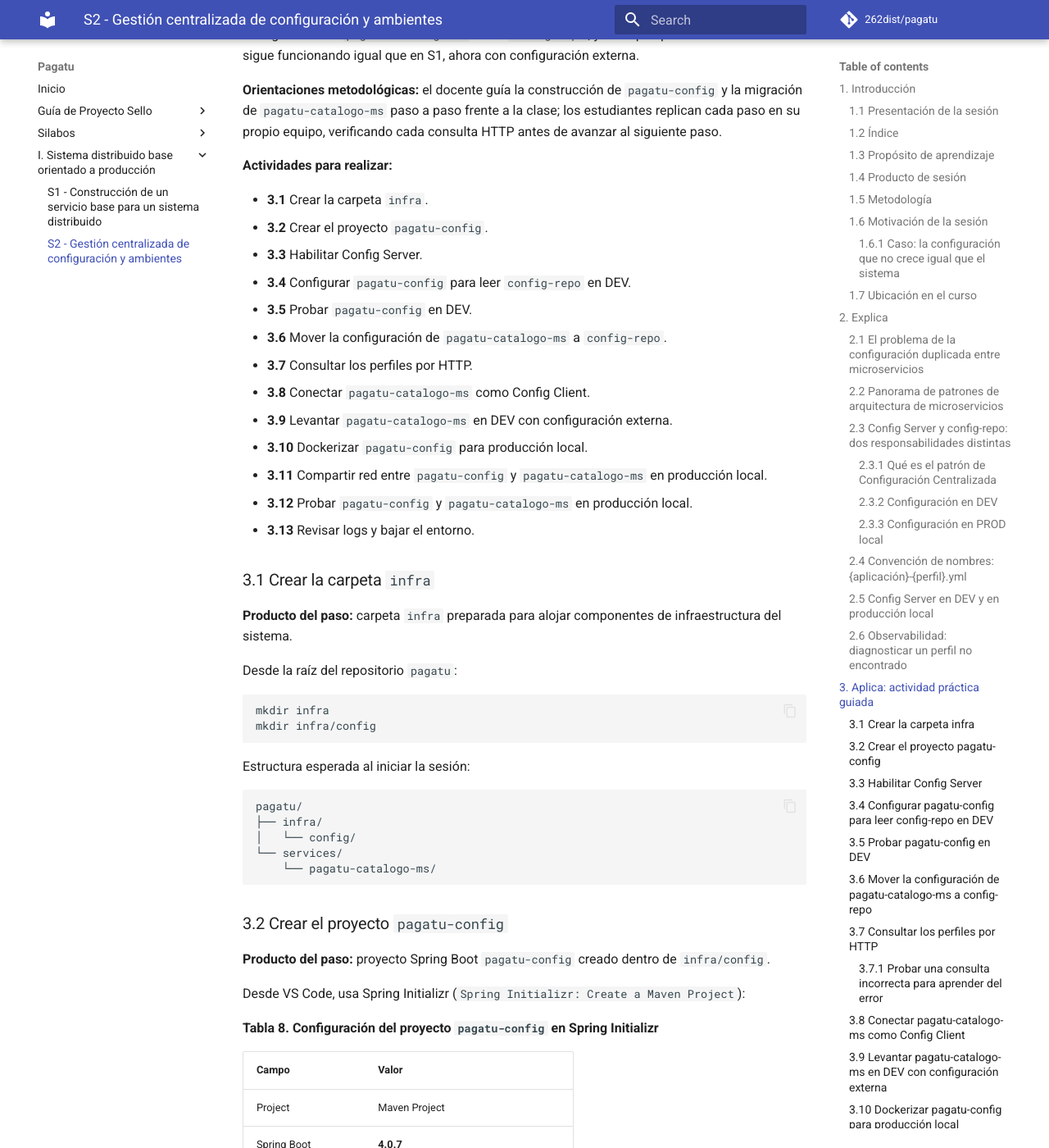
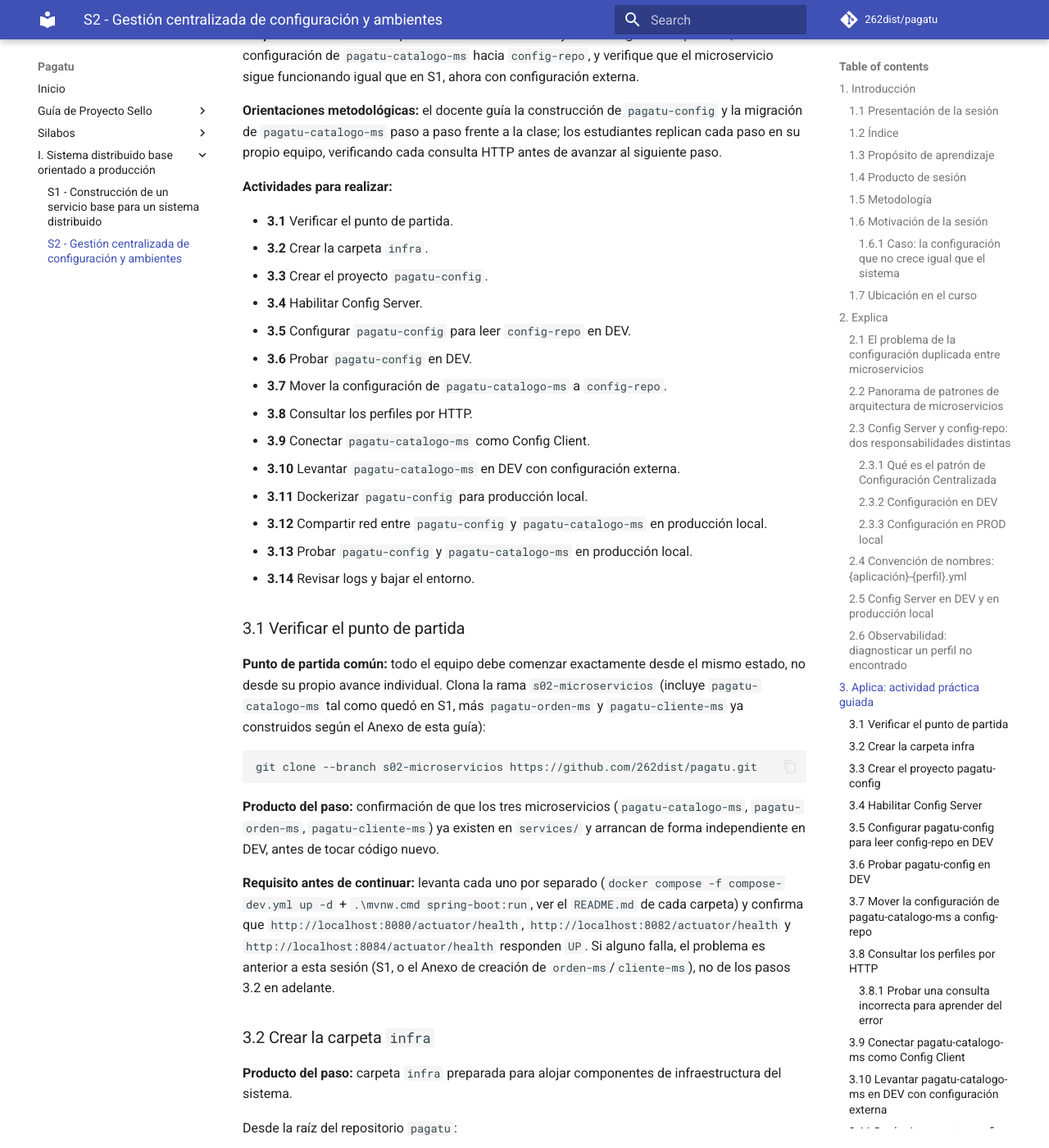
Before and after one commit to rbn-69-cod/pagatu, an MkDocs documentation site: the page built from docs/sesiones/S02_Configuracion_Centralizada_Ambientes.md, in a window 1280 px wide and 1400 px high, scrolled down 12144 px. Shown: the whole window at 82% size. Built offline with MkDocs 1.6.1 and Material for MkDocs 9.7.7, drawn with Linux system fonts in a browser that asks for light colours; comment, search, counter and statistics services are not loaded; some of the changed text lies outside the part shown.

Commit message:
Sesion 2

````diff
--- a/docs/sesiones/S02_Configuracion_Centralizada_Ambientes.md
+++ b/docs/sesiones/S02_Configuracion_Centralizada_Ambientes.md
@@ -35,7 +35,7 @@ Al concluir la clase, estarás en condiciones de:
 | Actividades a Realizar en el Periodo | Orientaciones generales (Orientaciones Metodológicas) | Material de estudio recomendado |
 |---|---|---|
 | Revisión previa individual | Revisar `application-dev.yml` y `application-prod.yml` de `pagatu-catalogo-ms` (S1) y confirmar que el servicio sigue arrancando con Maven Wrapper. Trabajo individual, antes de clase; identificar qué valores son iguales y cuáles cambian entre DEV y PROD. | Evidencia individual de S1, `application-dev.yml`/`application-prod.yml` actuales. |
-| Clase presencial | Construcción guiada de `pagatu-config`, `config-repo` y migración de `pagatu-catalogo-ms` a Config Client; verificación por HTTP en DEV y en producción local. Trabajo individual, siguiendo al docente paso a paso; consulta inmediata ante un perfil no encontrado o un microservicio que no arranca. | Pasos 3.1 a 3.13 de esta guía. |
+| Clase presencial | Construcción guiada de `pagatu-config`, `config-repo` y migración de `pagatu-catalogo-ms` a Config Client; verificación por HTTP en DEV y en producción local. Trabajo individual, siguiendo al docente paso a paso; consulta inmediata ante un perfil no encontrado o un microservicio que no arranca. | Pasos 3.1 a 3.14 de esta guía. |
 | Evaluación formativa | Revisión en clase de `pagatu-config` respondiendo por HTTP en DEV y PROD local, y de `pagatu-catalogo-ms` arrancando con configuración externa. La evidencia se completa y sustenta de forma individual, fuera del aula, según los criterios mínimos de la sección 4.4. | Indicaciones de entrega (4.3), rúbrica de evaluación (4.6). |
 
 ### 1.6 Motivación de la sesión
@@ -349,7 +349,7 @@ En esta sesión la observabilidad se enfoca en confirmar que `pagatu-config` est
 | Microservicio no arranca | Config Server apagado o URL incorrecta | Levantar Config Server primero y revisar `CONFIG_SERVER_URL` |
 | Se consulta `prod` pero aparecen valores de `dev` | Perfil activo incorrecto | Revisar `SPRING_PROFILES_ACTIVE` |
 
-Antes de empezar la actividad guiada: si todavía no tienes `pagatu-orden-ms` creado (lo necesitarás en la sección 4, trabajo autónomo), revisa el **Anexo: crear el proyecto base de `pagatu-orden-ms`** al final de esta guía — sigue exactamente el mismo patrón de `pagatu-catalogo-ms` (S1). No es parte de los pasos 3.1-3.13 de abajo, que se enfocan solo en `pagatu-config` y en migrar `pagatu-catalogo-ms`.
+Antes de empezar la actividad guiada: si todavía no tienes `pagatu-orden-ms`/`pagatu-cliente-ms` creados (los necesitarás en la sección 4, trabajo autónomo), revisa el **Anexo: alcance por microservicio y proyecto base de `pagatu-orden-ms` y `pagatu-cliente-ms`** al final de esta guía — sigue exactamente el mismo patrón de `pagatu-catalogo-ms` (S1). No es parte de los pasos 3.2-3.14 de abajo, que se enfocan solo en `pagatu-config` y en migrar `pagatu-catalogo-ms` (3.1 sí es común: verificar que los tres microservicios ya arrancan).
 
 ## 3. Aplica: actividad práctica guiada
 
@@ -363,21 +363,34 @@ Tiempo: 3h.
 
 **Actividades para realizar:**
 
-- **3.1** Crear la carpeta `infra`.
-- **3.2** Crear el proyecto `pagatu-config`.
-- **3.3** Habilitar Config Server.
-- **3.4** Configurar `pagatu-config` para leer `config-repo` en DEV.
-- **3.5** Probar `pagatu-config` en DEV.
-- **3.6** Mover la configuración de `pagatu-catalogo-ms` a `config-repo`.
-- **3.7** Consultar los perfiles por HTTP.
-- **3.8** Conectar `pagatu-catalogo-ms` como Config Client.
-- **3.9** Levantar `pagatu-catalogo-ms` en DEV con configuración externa.
-- **3.10** Dockerizar `pagatu-config` para producción local.
-- **3.11** Compartir red entre `pagatu-config` y `pagatu-catalogo-ms` en producción local.
-- **3.12** Probar `pagatu-config` y `pagatu-catalogo-ms` en producción local.
-- **3.13** Revisar logs y bajar el entorno.
-
-### 3.1 Crear la carpeta `infra`
+- **3.1** Verificar el punto de partida.
+- **3.2** Crear la carpeta `infra`.
+- **3.3** Crear el proyecto `pagatu-config`.
+- **3.4** Habilitar Config Server.
+- **3.5** Configurar `pagatu-config` para leer `config-repo` en DEV.
+- **3.6** Probar `pagatu-config` en DEV.
+- **3.7** Mover la configuración de `pagatu-catalogo-ms` a `config-repo`.
+- **3.8** Consultar los perfiles por HTTP.
+- **3.9** Conectar `pagatu-catalogo-ms` como Config Client.
+- **3.10** Levantar `pagatu-catalogo-ms` en DEV con configuración externa.
+- **3.11** Dockerizar `pagatu-config` para producción local.
+- **3.12** Compartir red entre `pagatu-config` y `pagatu-catalogo-ms` en producción local.
+- **3.13** Probar `pagatu-config` y `pagatu-catalogo-ms` en producción local.
+- **3.14** Revisar logs y bajar el entorno.
+
+### 3.1 Verificar el punto de partida
+
+**Punto de partida común:** todo el equipo debe comenzar exactamente desde el mismo estado, no desde su propio avance individual. Clona la rama `s02-microservicios` (incluye `pagatu-catalogo-ms` tal como quedó en S1, más `pagatu-orden-ms` y `pagatu-cliente-ms` ya construidos según el Anexo de esta guía):
+
+```bash
+git clone --branch s02-microservicios https://github.com/262dist/pagatu.git
+```
+
+**Producto del paso:** confirmación de que los tres microservicios (`pagatu-catalogo-ms`, `pagatu-orden-ms`, `pagatu-cliente-ms`) ya existen en `services/` y arrancan de forma independiente en DEV, antes de tocar código nuevo.
+
+**Requisito antes de continuar:** levanta cada uno por separado (`docker compose -f compose-dev.yml up -d` + `.\mvnw.cmd spring-boot:run`, ver el `README.md` de cada carpeta) y confirma que `http://localhost:8080/actuator/health`, `http://localhost:8082/actuator/health` y `http://localhost:8084/actuator/health` responden `UP`. Si alguno falla, el problema es anterior a esta sesión (S1, o el Anexo de creación de `orden-ms`/`cliente-ms`), no de los pasos 3.2 en adelante.
+
+### 3.2 Crear la carpeta `infra`
 
 **Producto del paso:** carpeta `infra` preparada para alojar componentes de infraestructura del sistema.
 
@@ -398,7 +411,7 @@ pagatu/
     └── pagatu-catalogo-ms/
 ```
 
-### 3.2 Crear el proyecto `pagatu-config`
+### 3.3 Crear el proyecto `pagatu-config`
 
 **Producto del paso:** proyecto Spring Boot `pagatu-config` creado dentro de `infra/config`.
 
@@ -642,11 +655,11 @@ management:
 
 El `server.port: 8080` se mantiene **fijo**, igual que en S1 — la segunda instancia de `pagatu-catalogo-ms` sigue tomando su puerto por argumento de línea de comandos (`--server.port=8081`, S1 3.4.1), no por puerto dinámico.
 
-### 3.7 Consultar los perfiles por HTTP
+### 3.8 Consultar los perfiles por HTTP
 
 **Producto del paso:** configuración externa consultada sin levantar `pagatu-catalogo-ms`.
 
-Con `pagatu-config` ejecutando (3.5):
+Con `pagatu-config` ejecutando (3.6):
 
 PowerShell:
 
@@ -671,7 +684,7 @@ Resultado esperado:
 
 Si `pagatu-config` no muestra esas propiedades, no continúes al siguiente paso — corrige primero el nombre del archivo, el perfil o la ruta de `config-repo`.
 
-#### 3.7.1 Probar una consulta incorrecta para aprender del error
+#### 3.8.1 Probar una consulta incorrecta para aprender del error
 
 Consulta un nombre que no coincide con `spring.application.name`:
 
@@ -789,7 +802,7 @@ mvnw spring-boot:run "-Dspring-boot.run.arguments=--server.port=8081"
 
 Ambas instancias leen la misma configuración centralizada desde `pagatu-config` y responden el mismo CRUD.
 
-### 3.10 Dockerizar `pagatu-config` para producción local
+### 3.11 Dockerizar `pagatu-config` para producción local
 
 **Producto del paso:** `pagatu-config` preparado para ejecutarse como contenedor.
 
@@ -951,9 +964,9 @@ Resultado esperado:
 - El microservicio obtiene su configuración desde `http://pagatu-config:8888`.
 - `/actuator/health` responde `UP`.
 - `/api/v1/categorias` responde `200 OK`.
-- Swagger no se prueba en PROD — sigue deshabilitado en `pagatu-catalogo-ms-prod.yml` (3.6), igual que en S1.
-
-### 3.13 Revisar logs y bajar el entorno
+- Swagger no se prueba en PROD — sigue deshabilitado en `pagatu-catalogo-ms-prod.yml` (3.7), igual que en S1.
+
+### 3.14 Revisar logs y bajar el entorno
 
 **Producto del paso:** evidencia de logs revisada, entorno completo liberado.
 
@@ -1129,7 +1142,7 @@ Tiempo: 5 min.
 
 ## Anexo: alcance por microservicio y proyecto base de `pagatu-orden-ms` y `pagatu-cliente-ms`
 
-Este anexo no es parte de los pasos 3.1-3.13 (que se enfocan solo en `pagatu-config` y en migrar `pagatu-catalogo-ms`). S02 es el momento del curso donde conviene delimitar, por escrito, qué le corresponde a cada microservicio a lo largo de todo el curso — sin modificar S01, que ya fue entregada.
+Este anexo no es parte de los pasos 3.2-3.14 (que se enfocan solo en `pagatu-config` y en migrar `pagatu-catalogo-ms`). S02 es el momento del curso donde conviene delimitar, por escrito, qué le corresponde a cada microservicio a lo largo de todo el curso — sin modificar S01, que ya fue entregada.
 
 **Error frecuente al crear un proyecto nuevo copiando de otro:** al generar `pagatu-orden-ms`/`pagatu-cliente-ms` con Spring Initializr, es tentador copiar archivos ya hechos de `pagatu-catalogo-ms` (`.env`, `compose.yml`, `application-dev.yml`, `ResourceNotFoundException`, `CorrelationIdFilter`, etc.) para no escribirlos de cero — es una práctica válida, pero cada archivo copiado hay que revisarlo con cuidado: nombre de base de datos, puertos, nombre de contenedor y, sobre todo, la línea `package` de cada clase Java (debe decir `pe.edu.upeu.orden...` o `pe.edu.upeu.cliente...`, no `pe.edu.upeu.catalogo...`) — si el `package` no coincide con la carpeta real del archivo, el proyecto no compila.
 
````
Also changed, not shown: other parts of docs/sesiones/S02_Configuracion_Centralizada_Ambientes.md (+13 -13 lines).
